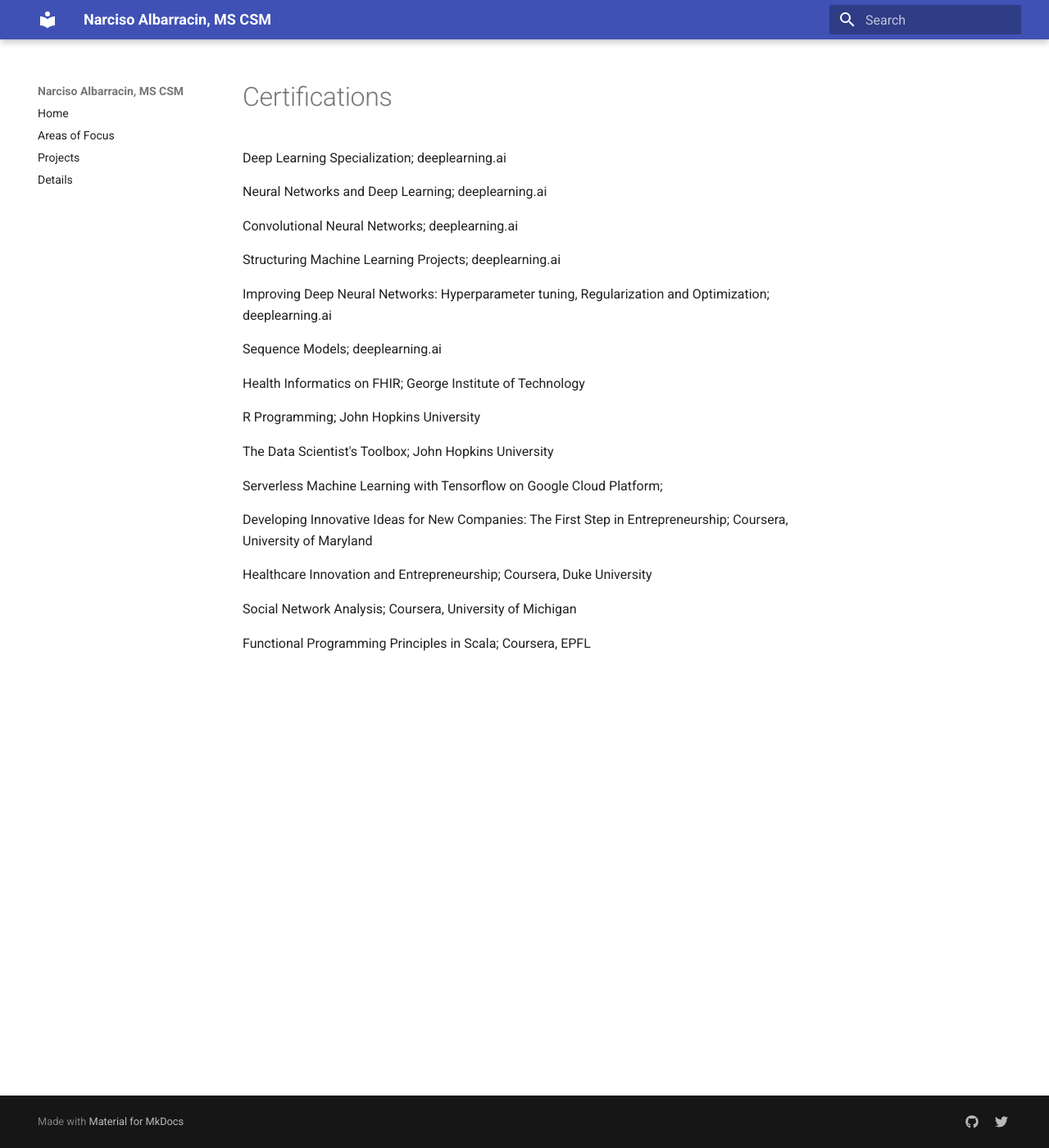
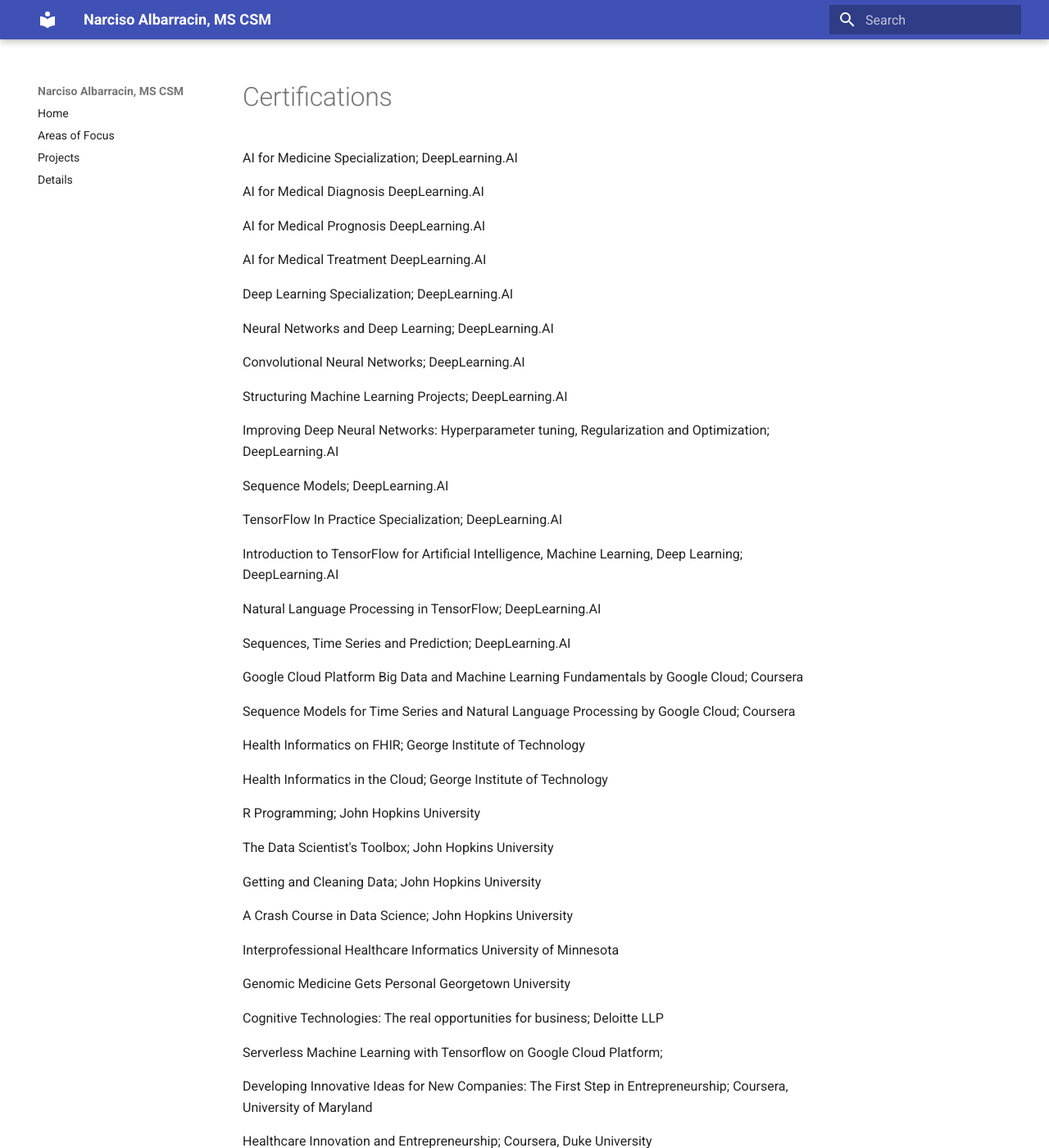
Before and after one commit to nalbarr/portfolio, an MkDocs documentation site: the page built from docs/certifications.md, in a window 1280 px wide and 1400 px high. Shown: the whole window at 82% size. Built offline with MkDocs 1.6.1 and Material for MkDocs 9.7.7, drawn with Linux system fonts in a browser that asks for light colours.

Commit message:
NA. Update certifications. Fix areas typo.

```diff
--- a/docs/certifications.md
+++ b/docs/certifications.md
@@ -1,24 +1,57 @@
 # Certifications
 
+AI for Medicine Specialization;
+    DeepLearning.AI
+
+AI for Medical Diagnosis
+    DeepLearning.AI
+
+AI for Medical Prognosis
+    DeepLearning.AI
+
+AI for Medical Treatment
+    DeepLearning.AI
+
 Deep Learning Specialization;
-    deeplearning.ai
+    DeepLearning.AI
 
 Neural Networks and Deep Learning;
-    deeplearning.ai
+    DeepLearning.AI
 
 Convolutional Neural Networks;
-    deeplearning.ai
+    DeepLearning.AI
 
 Structuring Machine Learning Projects;
-    deeplearning.ai
+    DeepLearning.AI
 
 Improving Deep Neural Networks:  Hyperparameter tuning, Regularization and Optimization;
-    deeplearning.ai
+    DeepLearning.AI
 
 Sequence Models;
-    deeplearning.ai
+    DeepLearning.AI
+
+TensorFlow In Practice Specialization;
+    DeepLearning.AI
+
+Introduction to TensorFlow for Artificial Intelligence, Machine Learning, Deep Learning;
+    DeepLearning.AI
+
+Natural Language Processing in TensorFlow;
+    DeepLearning.AI
+
+Sequences, Time Series and Prediction;
+    DeepLearning.AI
+
+Google Cloud Platform Big Data and Machine Learning Fundamentals by Google Cloud;
+    Coursera
+
+Sequence Models for Time Series and Natural Language Processing by Google Cloud;
+    Coursera
 
 Health Informatics on FHIR;
+    George Institute of Technology
+
+Health Informatics in the Cloud;
     George Institute of Technology
 
 R Programming;
@@ -26,6 +59,21 @@
 
 The Data Scientist's Toolbox;
     John Hopkins University
+
+Getting and Cleaning Data;
+    John Hopkins University
+
+A Crash Course in Data Science;
+    John Hopkins University
+
+Interprofessional Healthcare Informatics
+    University of Minnesota
+
+Genomic Medicine Gets Personal
+    Georgetown University
+
+Cognitive Technologies: The real opportunities for business;
+    Deloitte LLP
 
 Serverless Machine Learning with Tensorflow on Google Cloud Platform;
 
```
Also changed, not shown: docs/areas.md (+1 -1 lines).
